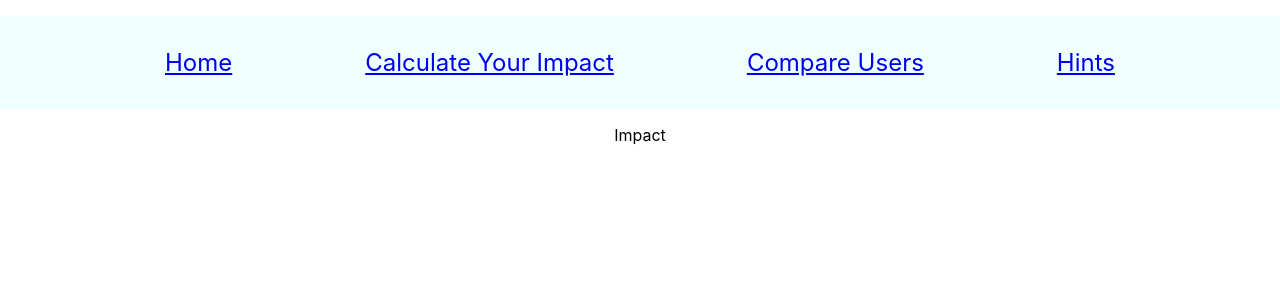
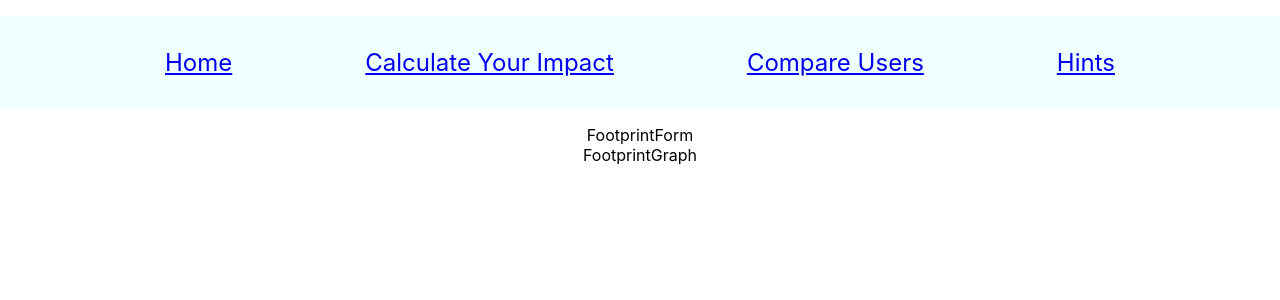
Before and after one commit to MattyMcHatty/co2become_one, a React (Create React App) app in the folder client/: page /impact in a window 1280 px wide. Shown: the top 300 px of the page. Built offline with nearby package versions, Linux system fonts and the light colour scheme; no server answers.

Commit message:
Started building new user form

```diff
--- a/client/src/components/Footprint.js
+++ b/client/src/components/Footprint.js
@@ -15,6 +15,7 @@ const Footprint = ({footprint}) => {
         <div>Waste: {footprint.waste}</div>
         <div>Do You Recycle?: {footprint.recycle ? "Yes" : "No"}</div>
         <div>Transport: {footprint.transport}</div>
+        <div>Carbon Footprint Score: MAFFS</div>
         <br></br>
         </div>
         </>
--- a/client/src/components/FootprintForm.js
+++ b/client/src/components/FootprintForm.js
@@ -1,6 +1,8 @@
 import React from 'react'
 
 const FootprintForm = () => {
+
+
     return (
         <div>FootprintForm</div>
     )
--- /dev/null
+++ b/client/src/components/FootprintGraph.js
@@ -0,0 +1,9 @@
+import React from 'react'
+
+const FootprintGraph = () => {
+    return (
+        <div>FootprintGraph</div>
+    )
+}
+
+export default FootprintGraph
--- a/client/src/components/Impact.js
+++ b/client/src/components/Impact.js
@@ -1,10 +1,15 @@
 import React from 'react'
+import FootprintForm from './FootprintForm'
+import FootprintGraph from './FootprintGraph'
 
 const Impact = ({footprints}) => {
 
 
     return (
-        <div>Impact</div>
+        <>
+        <div><FootprintForm /></div>
+        <div><FootprintGraph /></div>
+        </>
     )
 }
 
```
Also changed, not shown: client/src/components/FootprintsGraph.js (deleted, +0 -9 lines).
